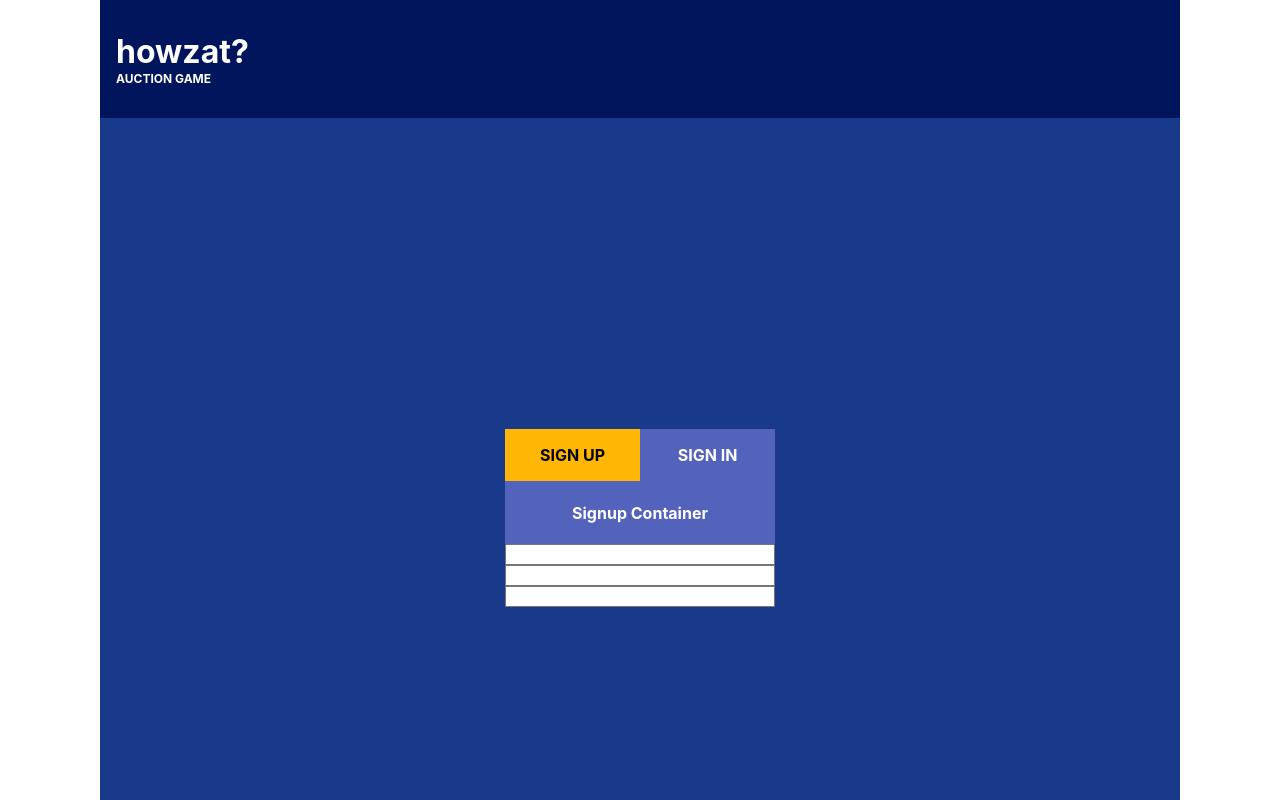
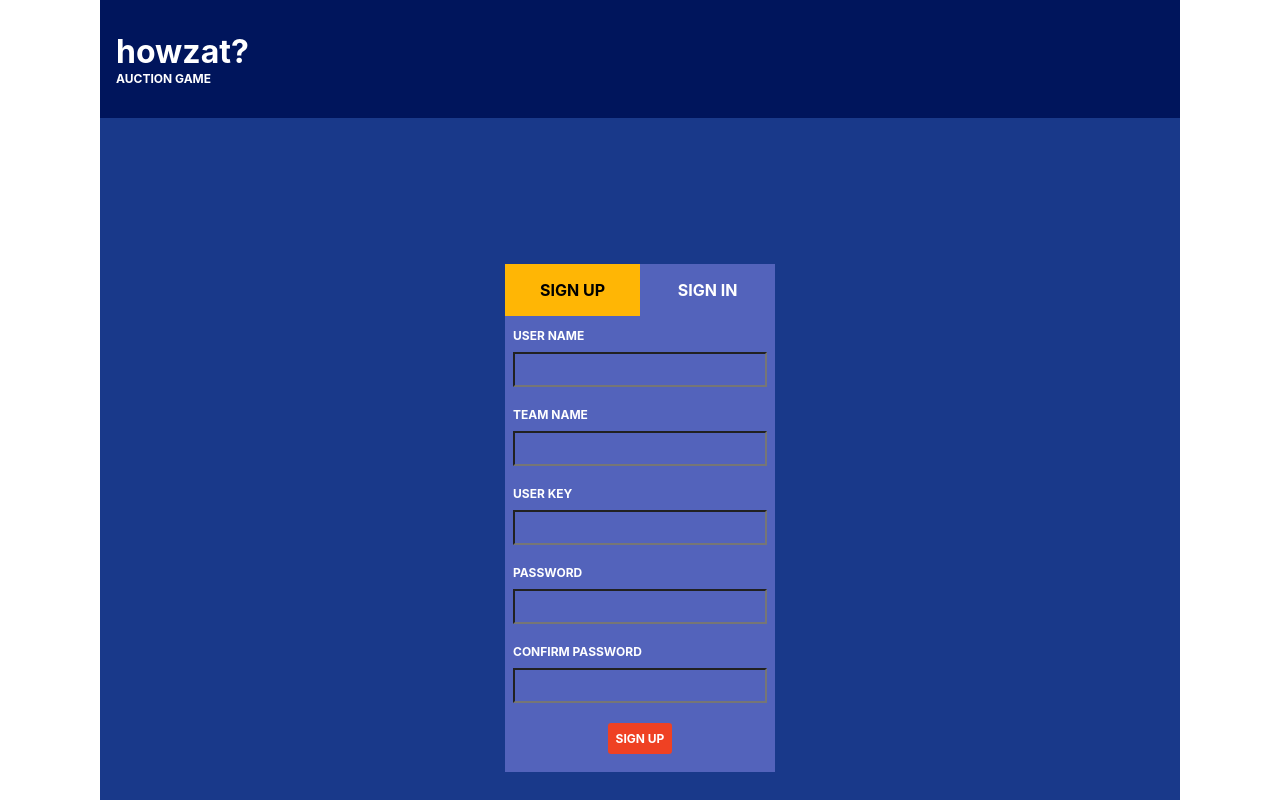
Before and after one commit to vignesh-em/howzat, a React (Create React App) app: page /login in a window 1280 px wide. Shown: the top 800 px of the page. Built offline with nearby package versions, Linux system fonts and the light colour scheme.

Commit message:
Design sign-up component

```diff
--- a/src/components/SignUpForm/SignUpForm.js
+++ b/src/components/SignUpForm/SignUpForm.js
@@ -2,14 +2,42 @@ import React, {Component} from "react";
 import "./signupform.css"
 
 class SignUpForm extends Component {
+
+    constructor(props) {
+        super(props);
+        this.handleClick = this.handleClick.bind(this);
+    }
+
+    handleClick(event) {
+        console.log(event);
+    }
+
     render() {
         return (
             <form>
                 <div className="sign-up-container">
-                    <h4 style={{'text-align': 'center'}}>Signup Container</h4>
-                    <input type="text"/>
-                    <input type="text"/>
-                    <input type="text"/>
+                    <div className="sign-up-input-field-container">
+                        <label htmlFor="username" className="sign-up-label">User Name</label>
+                        <input name="username" type="text" className="sign-up-input-text-field"/>
+                    </div>
+                    <div className="sign-up-input-field-container">
+                        <label htmlFor="teamname" className="sign-up-label">Team Name</label>
+                        <input name="teamname" type="text" className="sign-up-input-text-field"/>
+                    </div>
+                    <div className="sign-up-input-field-container">
+                        <label htmlFor="userkey" className="sign-up-label">User Key</label>
+                        <input name="userkey" type="text" className="sign-up-input-text-field"/>
+                    </div>
+                    <div className="sign-up-input-field-container">
+                        <label htmlFor="password" className="sign-up-label">Password</label>
+                        <input name="password" type="password" className="sign-up-input-text-field"/>
+                    </div>
+                    <div className="sign-up-input-field-container">
+                        <label htmlFor="confirmpassword" className="sign-up-label">Confirm Password</label>
+                        <input name="confirmpassword" type="password" className="sign-up-input-text-field"/>
+                    </div>
+
+                    <span className="sign-up-button" onClick={this.handleClick}>Sign Up</span>
                 </div>
             </form>
         );
--- a/src/components/SignUpForm/signupform.css
+++ b/src/components/SignUpForm/signupform.css
@@ -2,3 +2,36 @@
     display: flex;
     flex-direction: column;
 }
+
+.sign-up-input-text-field {
+    background: #00000000;
+    width: 100%;
+    box-sizing: border-box;
+    color: #ffffff;
+    font-size: 1.25rem;
+    outline-style: none;
+    margin-top: 0.5rem;
+    padding: 0.25rem;
+}
+
+.sign-up-input-field-container {
+    padding: 0.5rem;
+}
+
+.sign-up-label {
+    text-transform: uppercase;
+    font-size: 0.75rem;
+    font-weight: bold;
+}
+
+.sign-up-button {
+    align-self: center;
+    margin: 1em auto 1.5em auto;
+    text-transform: uppercase;
+    font-size: 0.75rem;
+    font-weight: bold;
+    padding: 0.5rem;
+    background-color: #ef4123;
+    border-radius: 0.2rem;
+    cursor: default;
+}
--- a/src/login/login.css
+++ b/src/login/login.css
@@ -19,10 +19,7 @@
     padding: 1rem;
     text-transform: uppercase;
     font-weight: bold;
-}
-
-.sign-in-up-text:hover {
-    cursor: pointer;
+    cursor: default;
 }
 
 .login-container {
```
